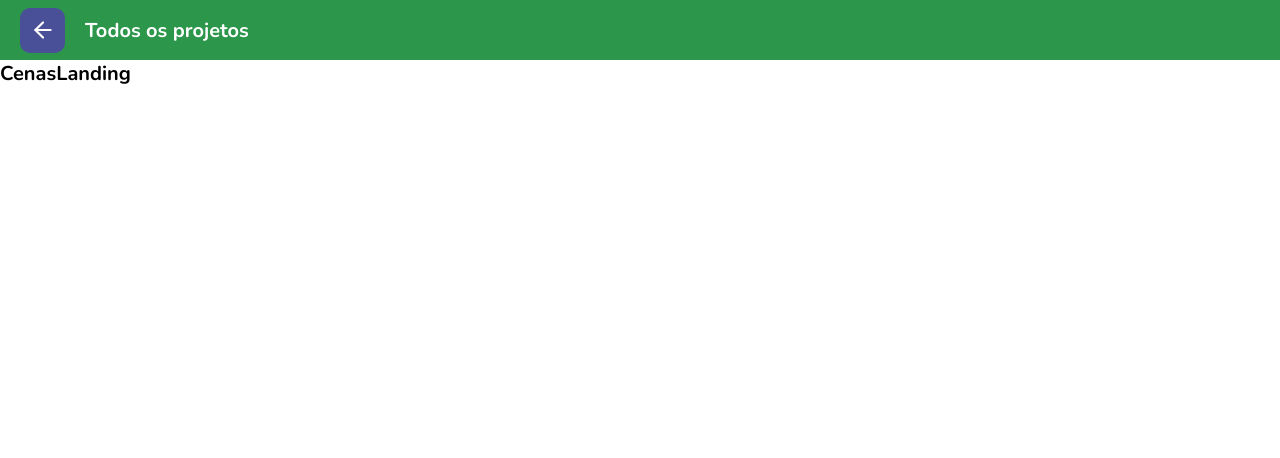
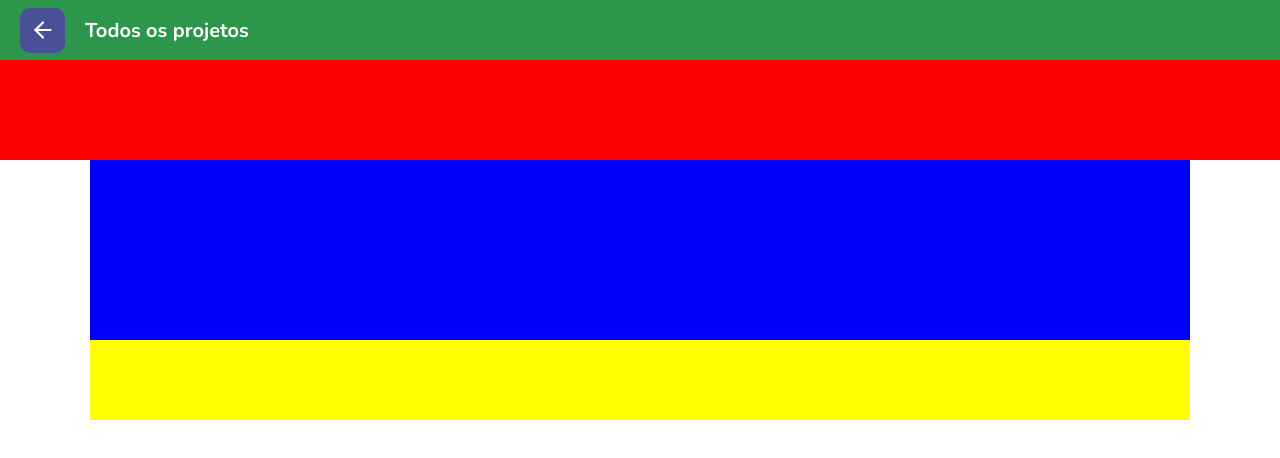
Before and after one commit to p3-d2/all-projects-dankicode, a React (Create React App) app: page /cenas-landing in a window 1280 px wide. Shown: the top 458 px of the page. Built offline with nearby package versions, Linux system fonts and the light colour scheme.

Commit message:
project grid scenes landing

```diff
--- a/src/pages/CenasLanding/index.tsx
+++ b/src/pages/CenasLanding/index.tsx
@@ -1,13 +1,17 @@
 import { FC } from 'react'
 import GoBack from '../../components/GoBack'
 
-import { Container } from './styles'
+import { Container, Wrapper, Header, Main, Footer } from './styles'
 
 const CenasLanding: FC = () => {
   return (
     <Container>
       <GoBack />
-      <h1>CenasLanding</h1>
+      <Wrapper>
+        <Header />
+        <Main />
+        <Footer />
+      </Wrapper>
     </Container>
   )
 }
--- a/src/pages/CenasLanding/styles.ts
+++ b/src/pages/CenasLanding/styles.ts
@@ -1,3 +1,33 @@
 import styled from 'styled-components'
 
-export const Container = styled.div``
+export const Container = styled.div`
+  width: 100vw;
+  height: 100%;
+`
+
+export const Wrapper = styled.div`
+  width: 100%;
+  height: 100%;
+
+  display: grid;
+  grid-template:
+    'header header header' 100px
+    '...    main   ...' 100%
+    '...    footer ...' 80px
+    / 1fr 1100px 1fr;
+`
+
+export const Header = styled.header`
+  grid-area: header;
+  background-color: red;
+`
+
+export const Main = styled.main`
+  grid-area: main;
+  background-color: blue;
+`
+
+export const Footer = styled.footer`
+  grid-area: footer;
+  background-color: yellow;
+`
```
